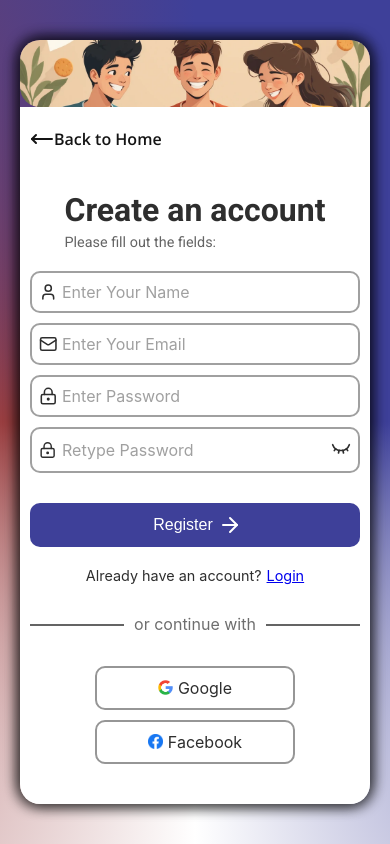
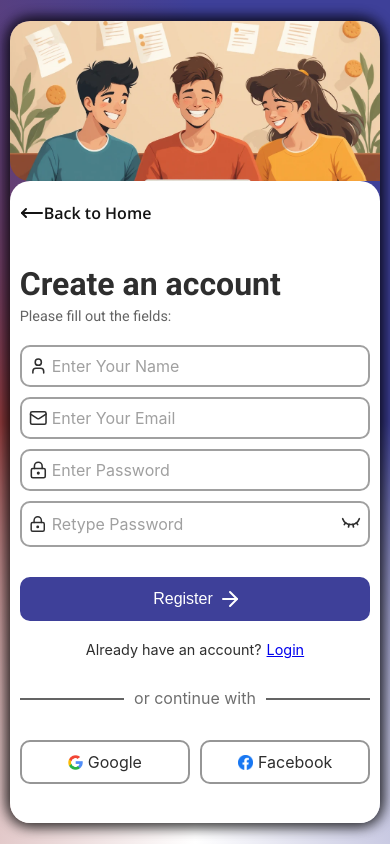
Before and after one commit to Leo7479/Zidio-Development-FrontEnd, a React (Create React App) app in the folder frontend/: page /register in a window 390 px wide. Built offline with nearby package versions, Linux system fonts and the light colour scheme.

Commit message:
fixed some image issues with positioning

```diff
--- a/frontend/src/styles/Login.css
+++ b/frontend/src/styles/Login.css
@@ -269,21 +269,23 @@ button#loginButton:hover svg {
 
 @media (max-width: 768px) {
     div.loginForm {
+        width:95%;
         flex-direction: column;
-        height: 95%;
+        height:95%;
     }
     div.loginForm div.leftSide{
         width: 100%;
-        height: 30%;
+        height: 20%;
         border-radius: 20px;
-        background-position:center;
     }
 
     div.loginForm div.rightSide {
         width: 100%;
         border-radius: 20px;
-        padding: 15px;
+        justify-content: flex-start;
         align-items: center;
+        height: 80%;
+        overflow-y: auto;
     }
 
     div.loginForm div.rightSide span.back {
@@ -296,13 +298,13 @@ button#loginButton:hover svg {
         padding: 15px 0;
     }
 
-    div.socialMediaLoginDetails {
-        flex-direction: column;
-        gap: 10px;
+    div.loginBody div.loginForm div.rightSide div.mainContent img{
+        display: none;
     }
 
-    .socialLogin {
-        width: 100%;
+    div.socialMediaLoginDetails {
+        flex-direction: row;
+        gap: 10px;
     }
 
     span.horizontalSeperation {
--- a/frontend/src/styles/Register.css
+++ b/frontend/src/styles/Register.css
@@ -242,29 +242,29 @@ span.createAccount{
 }
 
 @media (max-width: 768px) {
-    div.registerBody {
-        padding: 20px;
-        height: 100vh;
-    }
-
     div.registerBody div.registerForm {
         flex-direction: column;
-        width: 100%;
+        width: 95%;
         height: 95%;
     }
 
     div.registerBody div.registerForm div.leftSide {
         width: 100%;
-        height: 30%;
+        height: 20%;
         border-top-left-radius: 20px;
         border-top-right-radius: 20px;
     }
 
     div.registerBody div.registerForm div.rightSide {
         width: 100%;
+        height: 80%;
         border-radius: 0 0 20px 20px;
+        justify-content: flex-start;
         align-items: center;
         padding: 20px 10px;
+        overflow-y: auto;
+        border-top-left-radius: 20px;
+        border-top-right-radius: 20px;
     }
     div.registerBody div.registerForm span.back{
         width: 100%;
@@ -276,9 +276,16 @@ span.createAccount{
 
     div.registerBody div.registerForm div.rightSide div.mainContent {
         align-items: center;
+        justify-content: flex-start;
+    }
+
+    div.registerBody div.registerForm div.rightSide div.mainContent span.welcome{
+        width: 100%;
+        text-align: start;
     }
 
     div.directRegisterDetails {
+        justify-content: flex-start;
         align-items: center;
     }
 
@@ -287,7 +294,7 @@ span.createAccount{
     }
 
     div.registerForm div.rightSide div.mainContent div.socialMediaLoginDetails {
-        flex-direction: column;
+        flex-direction: row;
         gap: 10px;
     }
 
```
